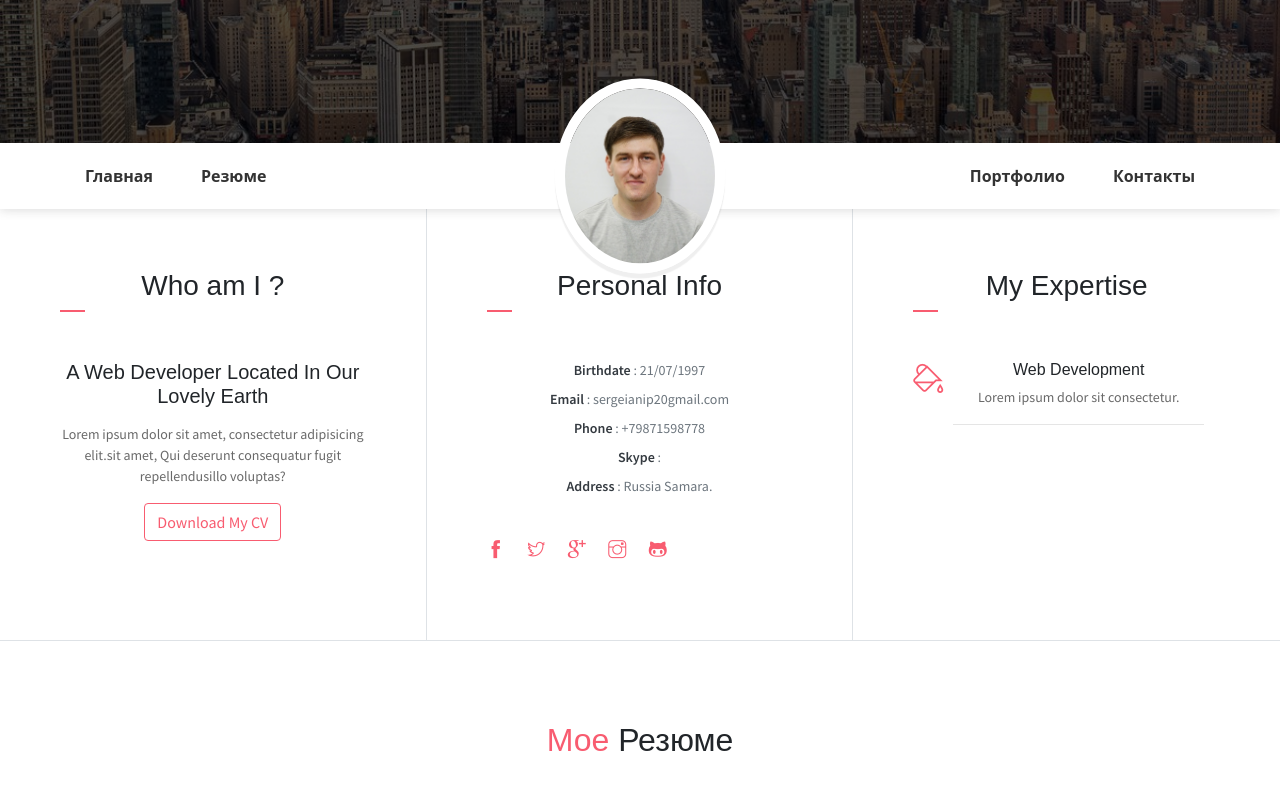
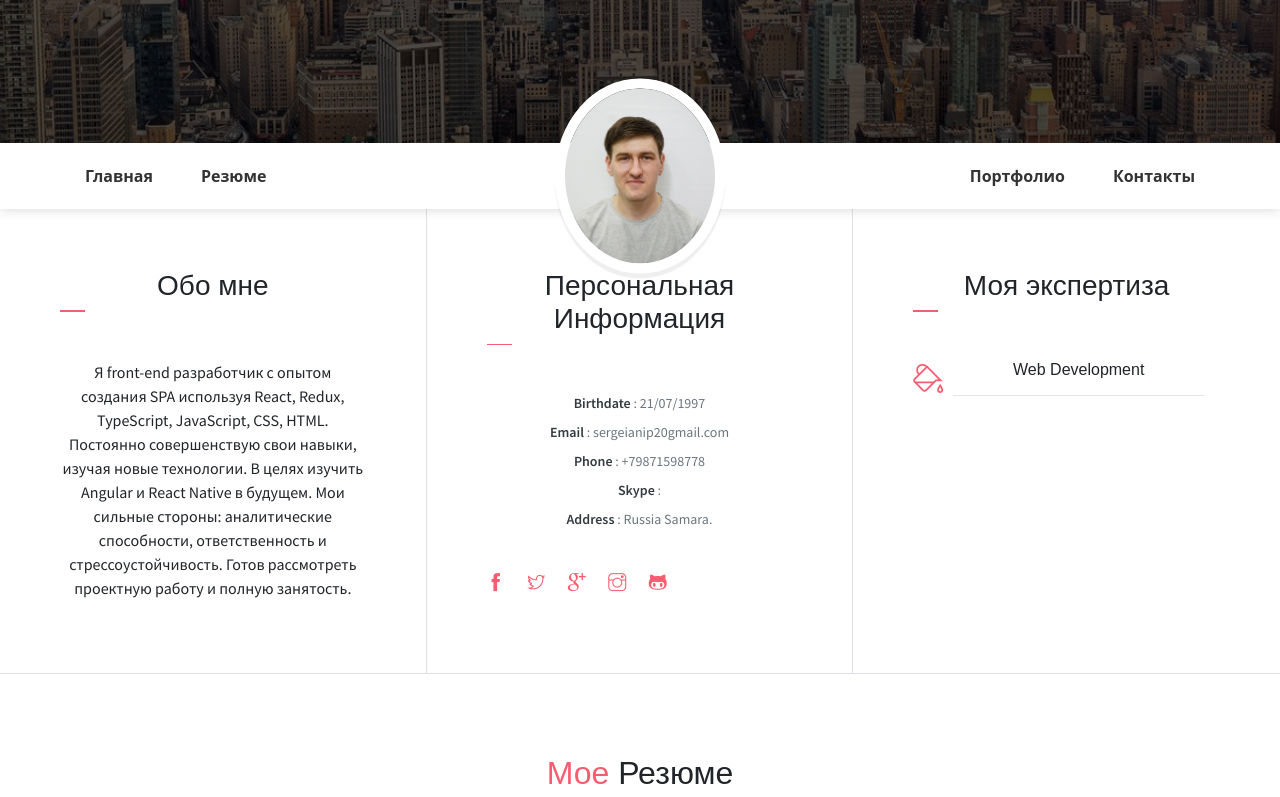
Before and after one commit to sergeianip20/2, a React (Create React App) app: page / in a window 1280 px wide. Shown: the part 497-1294 px from the top of the page. Built offline with nearby package versions, Linux system fonts and the light colour scheme.

Commit message:
Update ContainerFliud.tsx

```diff
--- a/src/component/ContainerFliud.tsx
+++ b/src/component/ContainerFliud.tsx
@@ -5,16 +5,18 @@ export const ContainerFliud=()=> {
         <div className="container-fluid">
             <div id="about" className="row about-section">
                 <div className="col-lg-4 about-card">
-                    <h3 className="font-weight-light">Who am I ?</h3>
+                    <h3 className="font-weight-light">Обо мне</h3>
                     <span className="line mb-5"></span>
-                    <h5 className="mb-3">A Web  Developer Located In Our Lovely Earth</h5>
-                    <p className="mt-20">Lorem ipsum dolor sit amet, consectetur adipisicing elit.sit amet, Qui deserunt
-                        consequatur fugit repellendusillo voluptas?</p>
-                    <button className="btn btn-outline-danger"><i className="icon-down-circled2 "></i>Download My CV
-                    </button>
+                    <div>Я front-end разработчик с опытом создания SPA
+                        используя React, Redux, TypeScript, JavaScript, CSS, HTML.
+                        Постоянно совершенствую свои навыки, изучая новые технологии.
+                        В целях изучить Angular и React Native в будущем.
+                        Мои сильные стороны: аналитические способности, ответственность и стрессоустойчивость.
+                        Готов рассмотреть проектную работу и полную занятость.</div>
+
                 </div>
                 <div className="col-lg-4 about-card">
-                    <h3 className="font-weight-light">Personal Info</h3>
+                    <h3 className="font-weight-light">Персональная Информация</h3>
                     <span className="line mb-5"></span>
                     <ul className="mt40 info list-unstyled">
                         <li><span>Birthdate</span> : 21/07/1997</li>
@@ -42,14 +44,14 @@ export const ContainerFliud=()=> {
                     </ul>
                 </div>
                 <div className="col-lg-4 about-card">
-                    <h3 className="font-weight-light">My Expertise</h3>
+                    <h3 className="font-weight-light">Моя экспертиза</h3>
                     <span className="line mb-5"></span>
 
                     <div className="row">
                         <div className="col-1 text-danger pt-1"><i className="ti-paint-bucket icon-lg"></i></div>
                         <div className="col-10 ml-auto mr-3">
                             <h6>Web Development</h6>
-                            <p className="subtitle">Lorem ipsum dolor sit consectetur.</p>
+
                             <hr/>
                         </div>
                     </div>
```
